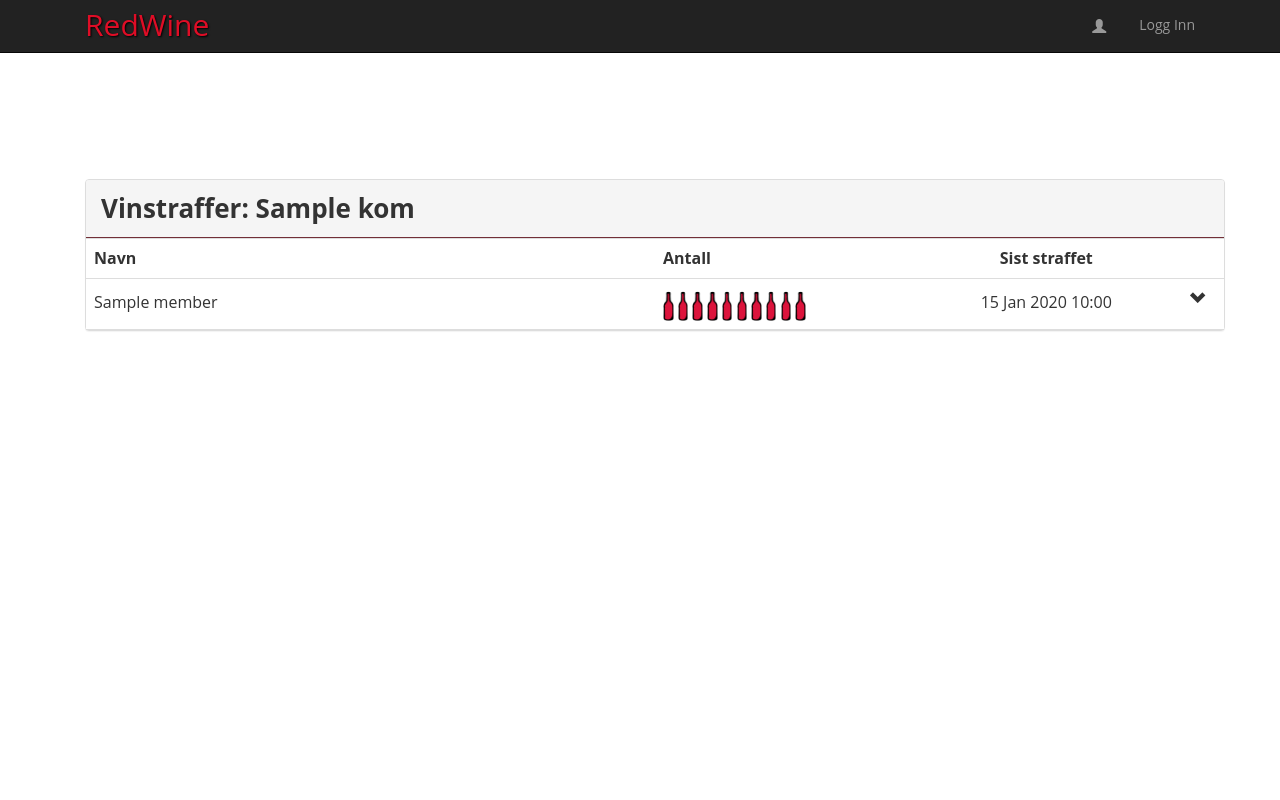
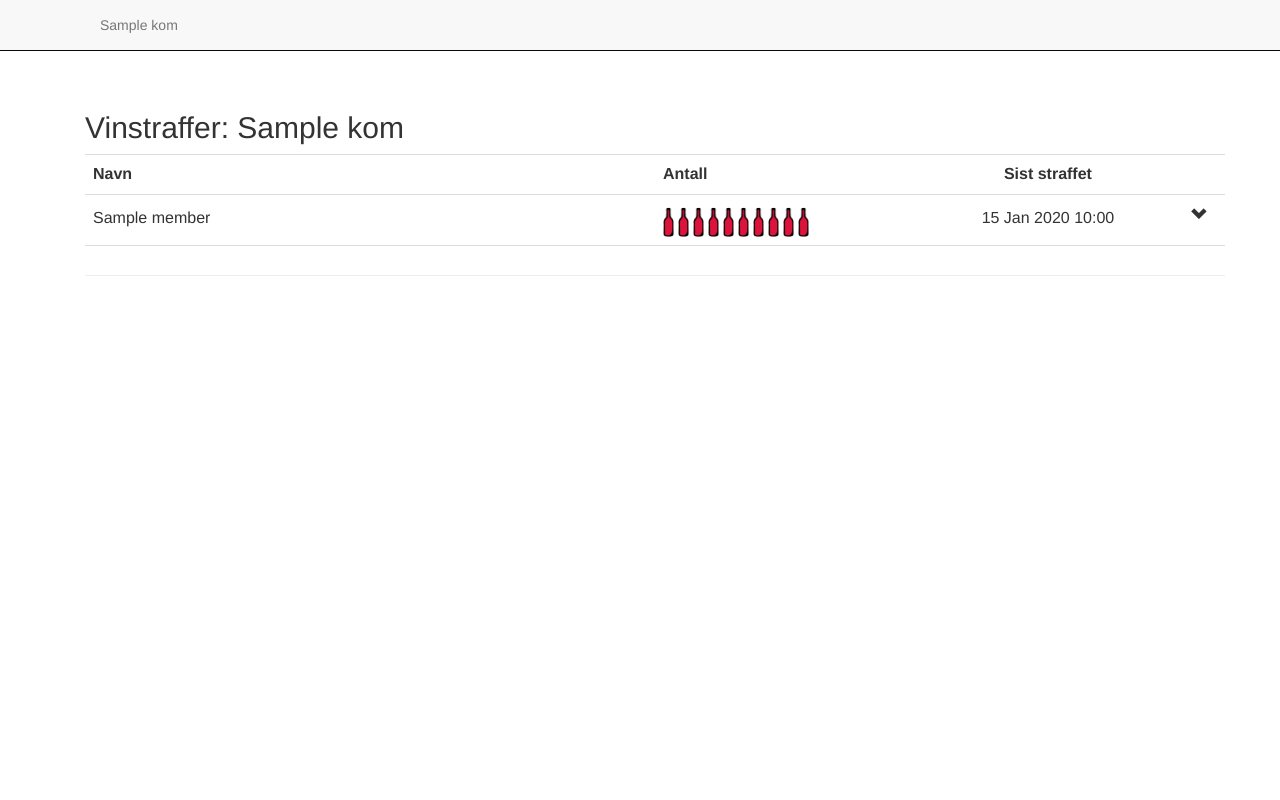
Before and after one commit to dotkom/redwine, a Django app: template redWine/templates/index.html in a window 1280 px wide. Run offline with Django 3.2, Linux system fonts and the light colour scheme; tables that the repository leaves empty hold one stand-in row (values such as "Sample post"); the template is opened without the code that fills it: values that come from a table or form of the project are taken from there, most other values are stand-ins (such as "Sample title", 1, 10 or a date in 2020); parts of the project's set-up code (start-up, migrations or seed data) failed here and were passed over; some libraries are stand-ins or nearby versions.

Commit message:
More integration

```diff
--- a/redWine/models.py
+++ b/redWine/models.py
@@ -1,21 +1,15 @@
 from django.db import models
-#from django.contrib.auth.models import User
 from django.db.models import Count
 from django.conf import settings
 from django.db.models.signals import post_save
 from django.contrib.auth import get_user_model
-
-
-   # def total(self):
-    #    return sum([penalty.amount for penalty in self.penalties.filter(deleted=False)])
-    #def __unicode__(self):
-    #    return u'%s' % (self.user)
 
 class Penalty(models.Model):
 
     to = models.ForeignKey(get_user_model(), related_name='penalties')
     giver = models.ForeignKey(get_user_model(), related_name='penaltygiver')
     amount = models.PositiveIntegerField()
+    committee = models.CharField(default="dotKom", max_length=30)
     reason = models.CharField(max_length=100)
     date = models.DateTimeField(auto_now=True)
     deleted = models.BooleanField(default=False)
--- a/redWine/static/css/redwine.css
+++ b/redWine/static/css/redwine.css
@@ -1,33 +1,24 @@
-body {
+/*body {
   font-family: "Open Sans", "Helvetica Neue", Helvetica, Arial, sans-serif !important;
   font-size: 14px;
   line-height: 1.428571429;
   color: #333333;
   background-color: #ffffff;
+}*/
+
+#redWine .container{
+  /*padding-top: 106px;*/
 }
 
-#redWine .container{
-  padding-top: 106px;
-}
-
-.permaButton{
+.permabutton{
   color:#FFF;
   background-color:#999;
   margin: 10px 20px 10px 15px;
 }
-.permaButton:hover{
+.permabutton:hover{
   background-color:#FF0000;
 }
 
-.navbar-inverse .navbar-brand{
-    color:#DF0D26;
-    font-size: 30px;
-    text-shadow: 1px 1px 2px #000;
-    -moz-transition: color 1s ease;
-    -webkit-transition: color 1s ease;
-    -o-transition: color 1s ease;
-    transition: color 1s ease;
-}
 .panel-default > .panel-heading {
   font-size: 26px;
   border-color: #722F37;
@@ -166,12 +157,6 @@ transition: background 0.5s ease;
 }
 
 
-.navbar-inverse .navbar-nav > li > a {
-    -moz-transition: color 0.5s ease;
--webkit-transition: color 0.5s ease;
--o-transition: color 0.5s ease;
-transition: color 0.5s ease;
-}
 .goNyan{ margin-left: 250% !important;}
 .nyan{
   height:90%;
@@ -192,21 +177,11 @@ transition: color 0.5s ease;
   z-index:10;
 }
 
-@media all and (min-width: 769px) {
-  .nav li a {
-    height: 52px;
-    vertical-align: top;
-  }
-}
-
 @media all and (max-width: 768px) {
 blockquote p {
     font-size: 90%;
   }
 
-  .nav li {
-    display: inline-block;
-  }
 .wine{
     height: 15px;
 }
--- a/redWine/templates/index.html
+++ b/redWine/templates/index.html
@@ -12,13 +12,34 @@ RedWine
 
 {% block content %}
 
+<nav class="subnavbar navbar-default navbar-fixed-top">
+    <div class="container">
+        <div class="collapse navbar-collapse navbar-ex1-collapse">
+            <ul class="nav navbar-nav">
+                {%for kom, users in committees.items %}
+                {%ifequal kom currCom %}
+                  <li class="top-menu-link active">
+                  <a class="active" href="./{{kom}}">{{ kom }}</a>
+                  </li>
+                  {%else%}
+                       <li class="top-menu-link">
+                        <a class="" href="./{{kom}}">{{ kom }}</a>
+                    </li>
+                {%endifequal%}
+                {% endfor %}
+            </ul>
+        </div>
+    </div>
+</nav>
 
 <section id="redWine">
 <div class="container">
-<div id="nyan" class="nyan">{{committees}} </div>
+<div id="nyan" class="nyan"></div>
+<div class="row">
 {%for kom, users in committees.items %}
-<div class="panel panel-default" id="accordion">
-  <div class="panel-heading">Vinstraffer: {{kom}}</div>
+  <div class="col-md-12">
+    <div class="page-header" id="accordion">
+          <h2>Vinstraffer: {{kom}}</h2>
   <table class="table">
     <tr class="center">
         <td class="left col-md-6"><strong>Navn</strong></td>
@@ -29,7 +50,7 @@ RedWine
     {%for member, tot in users %}
     <tr data-toggle="collapse" data-target="#{{forloop.counter}}" data-parent="#accordion" class="accordion-toggle center clickable">
         <td class="nameCell left col-md-6">{{ member.get_full_name }}</td>
-        <td title="{{ tot }} vinpenalties" class="nameCell left">
+        <td title="{{ tot }} vinstraffer" class="nameCell left">
             {% for wine in tot|get_range %}
             <img src="/static/img/wine.png" alt="Vin" class="wine">
             {% endfor %}
@@ -60,6 +81,7 @@ RedWine
                         {%endfor%}
                         </select>
                         <input id="id_to" name="to" type="hidden" value="{{ member.id }}">
+                        <input id="committee" name="committee" type="hidden" value="{{ kom }}">
 <button type="submit" name="act" class="btn btn-success" title="Ny Vinstraff" value="add">
                       <span class="glyphicon glyphicon-plus"></span></button>
                         </div>
@@ -79,7 +101,7 @@ RedWine
                     </blockquote>
                   </div>
 
-                  <div title="{{ penalty.amount }} vinpenalties." class="col-sm-2 nameCell left noLeftPadd">
+                  <div title="{{ penalty.amount }} vinstraffer." class="col-sm-2 nameCell left noLeftPadd">
                         {% for vin in penalty.amount|get_range %}
                     {%ifequal member.get_full_name 'Rikke Rye' %}
                         <img src="/static/img/cake.png" alt="Cake" class="cake">
@@ -96,7 +118,7 @@ RedWine
                   <div class="col-sm-2">
                     <span class="rightFloat">
                       {%if penalty.deleted %}
-                      <button type="submit" name="act" class="btn" title="Slettet straff" value="">
+                      <button type="button" name="act" class="btn" title="Slettet straff" value="">
                       <span class="glyphicon glyphicon-ban-circle"></span> Slettet</button>
                       {% else %}
                       <button type="submit" name="act" class="btn btn-danger" title="Slett" value="delete {{ penalty.pk }}">
@@ -115,10 +137,10 @@ RedWine
                        <button type="submit" name="act" class="btn btn-warning" title="Vis Slettede Straffer" value="">
                        <span class="glyphicon glyphicon-eye-close"></span> Skjul Slettede</button>
                       {% else %}
-                       <button type="submit" name="act" class="btn btn-warning" title="Vis Slettede Straffer" value="showhidden {{ member.user.id }}">
+                       <button type="submit" name="act" class="btn btn-warning" title="Vis Slettede Straffer" value="showhidden {{ member.id }}">
                        <span class="glyphicon glyphicon-trash"></span> Vis Slettede</button>
                       {% endif %}
-                     <button type="submit" name="act" class="btn permabutton" title="Annuler alle penalties" value="nuke {{ member.user.id }}">
+                     <button type="submit" name="act" class="btn permabutton" title="Annuler alle penalties" value="nuke {{ member.id }}">
                       <span class="glyphicon glyphicon-fire"></span> Slett Alle</button>
                     </div>
                   </div>
@@ -133,11 +155,13 @@ RedWine
 </table>
 </div>
 {% endfor %}
+</div>
+<script type="text/javascript" src="{{ STATIC_URL }}css\kon.js" ></script>
+<script>
 {%if ownDelete %}
-<script>
    $(document.getElementById("nyan")).toggleClass( "goNyan" );
+{% endif %}
 </script>
-{% endif %}
 </div>
 </section>
 {% endblock content %}
```
Also changed, not shown: redWine/views.py (+8 -4 lines).
